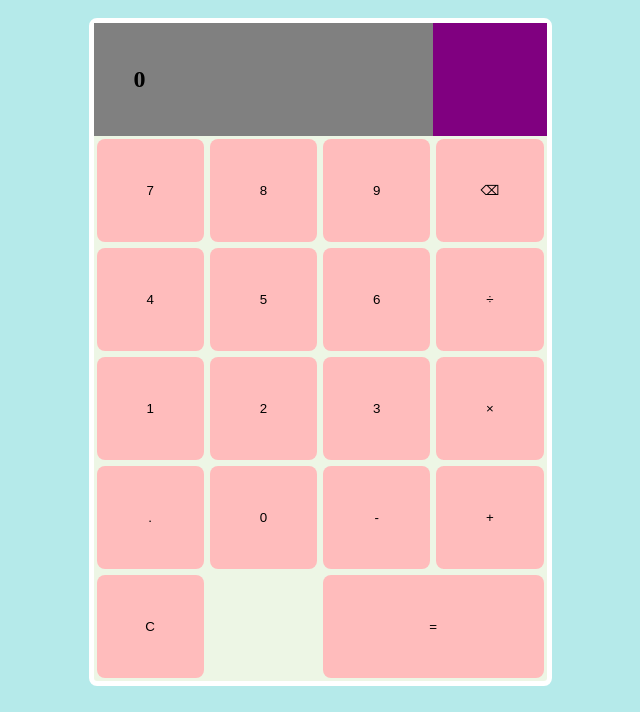
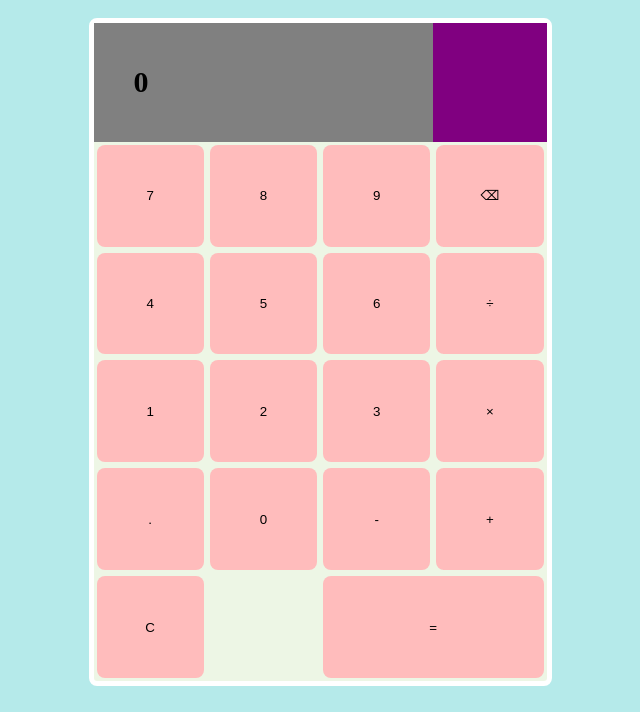
Before and after one commit to c-yip/calculator, a plain HTML site: page index.html in a window 1280 px wide. Shown: the part 88-800 px from the top of the page, without its empty margins (320-960 px from the left). Drawn offline with Linux system fonts and the light colour scheme.

Commit message:
Size display input.

```diff
--- a/style.css
+++ b/style.css
@@ -122,6 +122,7 @@ button:hover {
     overflow-x: auto;
     background-color: grey;
     margin: 0px;
+    font-size: 30px;
 }
 
 .op-display {
@@ -131,4 +132,5 @@ button:hover {
     align-items: center;
     background-color: purple;
     margin: 0px;
+    font-size: 30px;
 }
```
